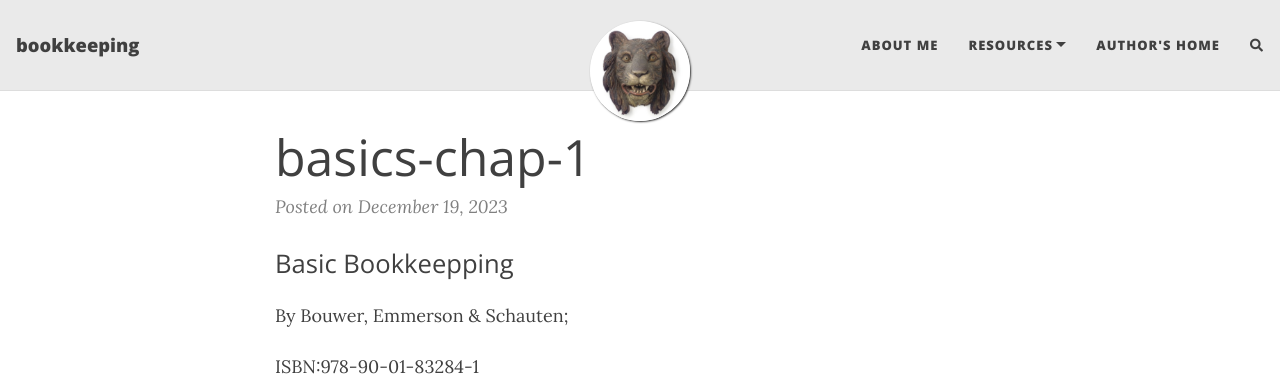
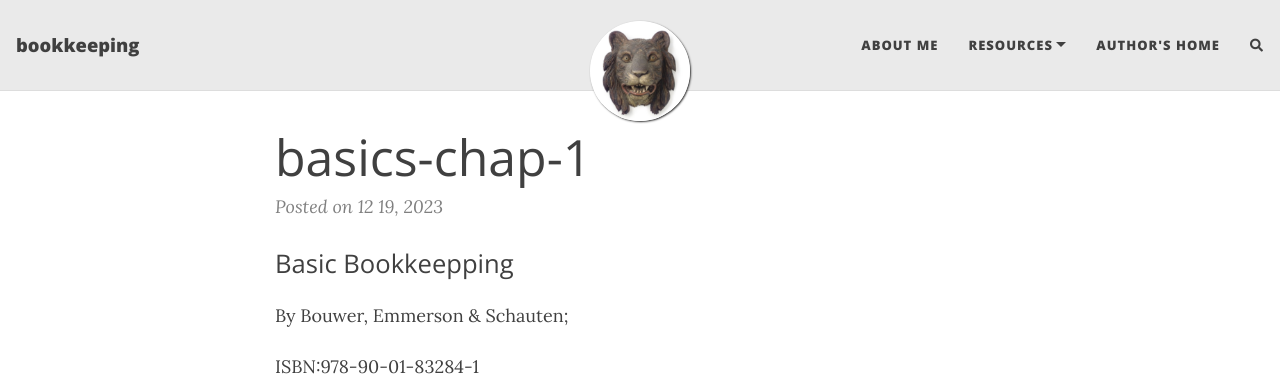
Before and after one commit to mcc-us/mcc-us.github.io.bkup, a Jekyll site: the page built from _posts/2023-12-19-basics-chapter-1.md, in a window 1280 px wide. Shown: the top 389 px of the page. Built offline with Jekyll 4.4.1, drawn with Linux system fonts in a browser that asks for light colours; nearby versions of some CDN libraries; comment, search, counter and statistics services are not loaded.

```diff
--- a/_config.yml
+++ b/_config.yml
@@ -242,7 +242,7 @@ footer-hover-col: "#0085A1"
 ################
 
 # Ruby Date Format to show dates of posts
-date_format: "%B %-d, %Y"
+date_format: "%m %-d, %Y"
 
 # Facebook App ID
 #fb_app_id: ""
```
